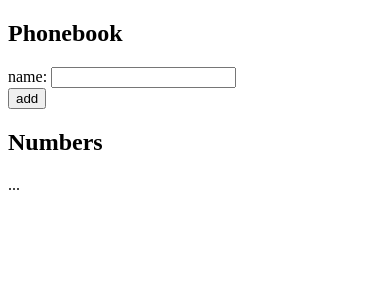
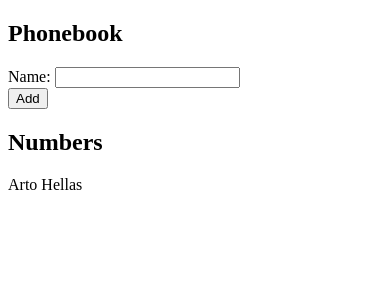
Before and after one commit to fadrian06-practices/phonebook, a React (Create React App) app: page / in a window 390 px wide. Shown: the top 300 px of the page. Built offline with nearby package versions, Linux system fonts and the light colour scheme.

Commit message:
2.6: phonebook, step 1

```diff
--- a/src/App.jsx
+++ b/src/App.jsx
@@ -4,19 +4,29 @@ const App = () => {
   const [persons, setPersons] = useState([{ name: 'Arto Hellas' }])
   const [newName, setNewName] = useState('')
 
+  const handleNameChange = event => setNewName(event.target.value)
+
+  const addPerson = event => {
+    event.preventDefault()
+    setPersons(persons.concat({ name: newName }))
+    setNewName('')
+  }
+
   return (
     <div>
       <h2>Phonebook</h2>
-      <form>
+      <form onSubmit={addPerson}>
         <div>
-          name: <input />
+          Name: <input value={newName} onChange={handleNameChange} />
         </div>
         <div>
-          <button type='submit'>add</button>
+          <button>Add</button>
         </div>
       </form>
       <h2>Numbers</h2>
-      ...
+      {persons.map(({ name }) => (
+        <div key={name}>{name}</div>
+      ))}
     </div>
   )
 }
```
